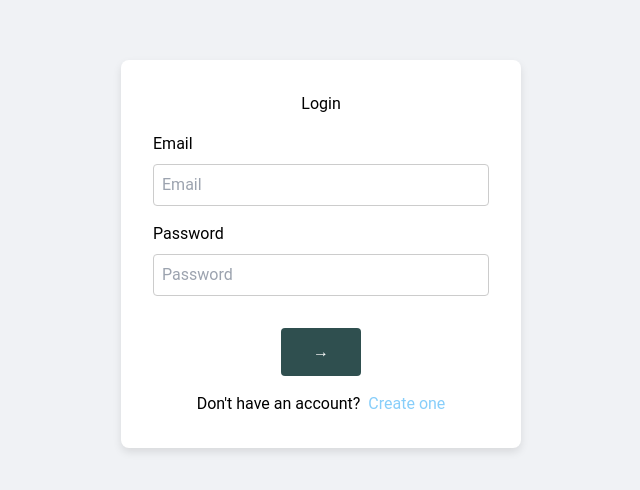
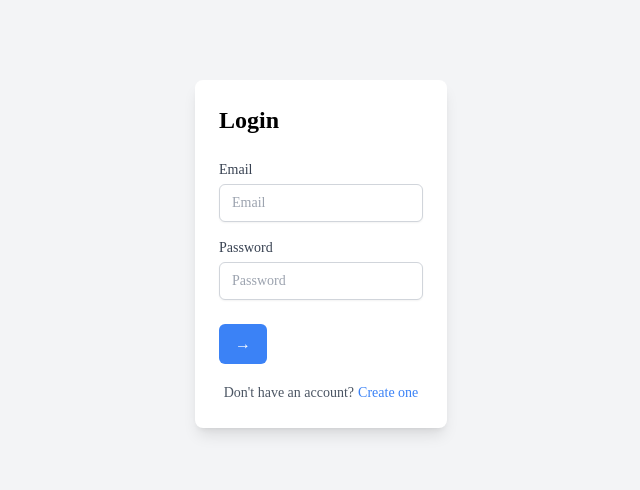
Before and after one commit to gitsamurai2003/web_app_test3, a Next.js app: page / in a window 1280 px wide. Shown: the part 146-636 px from the top of the page, without its empty margins (319-959 px from the left). Built offline with nearby package versions, Linux system fonts and the light colour scheme.

Commit message:
Update page.tsx

```diff
--- a/src/app/page.tsx
+++ b/src/app/page.tsx
@@ -4,7 +4,6 @@ import { useState } from "react";
 import { signIn } from "next-auth/react";
 import { useRouter } from "next/navigation";
 import Link from "next/link";
-import styles from "./Login.module.css"; // Importar el archivo de estilos
 
 export default function Login() {
   const [email, setEmail] = useState("");
@@ -28,39 +27,39 @@ export default function Login() {
   };
 
   return (
-    <div className={styles.container}>
-      <form onSubmit={handleSubmit} className={styles.form}>
-        <h2 className={styles.title}>Login</h2>
-        <div className={styles.inputGroup}>
-          <label htmlFor="email">Email</label>
+    <div className="flex items-center justify-center min-h-screen bg-gray-100">
+      <form onSubmit={handleSubmit} className="bg-white p-6 rounded-lg shadow-lg">
+        <h2 className="text-2xl font-bold mb-6">Login</h2>
+        <div className="mb-4">
+          <label htmlFor="email" className="block text-sm font-medium text-gray-700">Email</label>
           <input
             type="email"
             id="email"
             value={email}
             onChange={(e) => setEmail(e.target.value)}
-            className={styles.input}
+            className="mt-1 block w-full px-3 py-2 border border-gray-300 rounded-md shadow-sm focus:outline-none focus:ring-indigo-500 focus:border-indigo-500 sm:text-sm"
             placeholder="Email"
           />
         </div>
-        <div className={styles.inputGroup}>
-          <label htmlFor="password">Password</label>
+        <div className="mb-6">
+          <label htmlFor="password" className="block text-sm font-medium text-gray-700">Password</label>
           <input
             type="password"
             id="password"
             value={password}
             onChange={(e) => setPassword(e.target.value)}
-            className={styles.input}
+            className="mt-1 block w-full px-3 py-2 border border-gray-300 rounded-md shadow-sm focus:outline-none focus:ring-indigo-500 focus:border-indigo-500 sm:text-sm"
             placeholder="Password"
           />
         </div>
-        <div className={styles.buttonContainer}>
-          <button type="submit" className={styles.button}>
+        <div className="flex items-center justify-between">
+          <button type="submit" className="px-4 py-2 bg-blue-500 text-white rounded-md hover:bg-blue-700 focus:outline-none focus:ring-2 focus:ring-offset-2 focus:ring-indigo-500">
             &rarr;
           </button>
         </div>
-        <div className={styles.register}>
-          <span>Don't have an account?</span>
-          <Link href="/register" className={styles.registerLink}>Create one</Link>
+        <div className="mt-4 text-center">
+          <span className="text-sm text-gray-600">Don't have an account?</span>
+          <Link href="/register" className="ml-1 text-sm text-blue-500 hover:underline">Create one</Link>
         </div>
       </form>
     </div>
```
